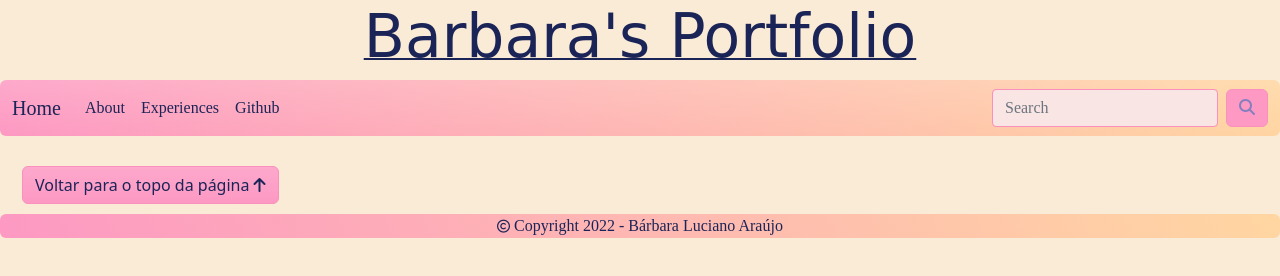
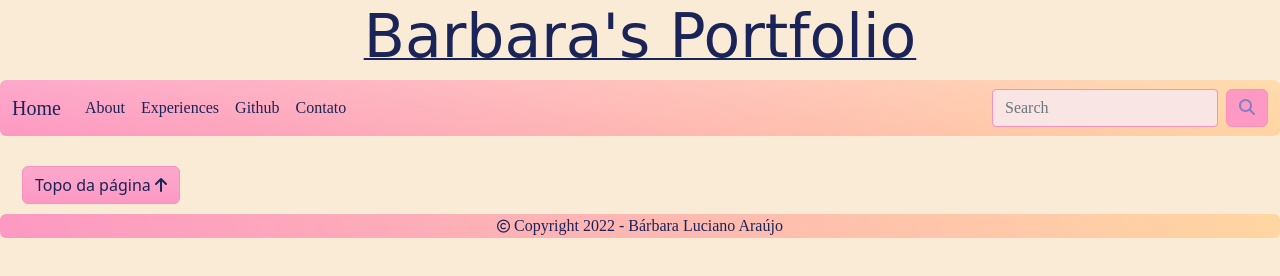
Before and after one commit to babi2707/MyPortfolio, a plain HTML site: page index.html in a window 1280 px wide. Drawn offline with nearby package versions, Linux system fonts and the light colour scheme; a web font is replaced by a local one.

Commit message:
organizing

```diff
--- a/index.html
+++ b/index.html
@@ -1,5 +1,6 @@
 <!DOCTYPE html>
 <html lang="en">
+
 <head>
     <meta charset="UTF-8">
     <meta http-equiv="X-UA-Compatible" content="IE=edge">
@@ -53,6 +54,9 @@
               <li class="nav-item">
                 <a id="a" class="nav-link" href="#github">Github</a>
               </li>
+              <li class="nav-item">
+                <a id="a" class="nav-link" href="#contato">Contato</a>
+              </li>
             </ul>
             <form class="d-flex">
               <input id="sbar" class="form-control me-2" type="search" placeholder="Search" aria-label="Search">
@@ -63,16 +67,18 @@
       </nav>
     </header>
 
+    <!------- final da pagina ------->
     <div class="row botao">
         <div class="col-12">
-            <button type="button" class="btn bg- bg-gradient"><a href="#home">Voltar para o topo da página <i
+            <button type="button" class="btn bg- bg-gradient"><a href="#home">Topo da página <i
                         class="fas fa-arrow-up"></i></a></button>
         </div>
     </div>
 
-      <footer class="container-fluid">
+    <!------- footer ------->
+    <footer class="container-fluid">
           <p> <i id="copyicon" class="far fa-copyright"></i> Copyright 2022 - Bárbara Luciano Araújo</p>
-      </footer>
+    </footer>
 
     <!------- bootstrap ------->
     <script src="https://cdn.jsdelivr.net/npm/@popperjs/core@2.9.2/dist/umd/popper.min.js" integrity="sha384-IQsoLXl5PILFhosVNubq5LC7Qb9DXgDA9i+tQ8Zj3iwWAwPtgFTxbJ8NT4GN1R8p" crossorigin="anonymous"></script>
--- a/style.css
+++ b/style.css
@@ -28,6 +28,7 @@ body {
 /*************** header ***************/
 
 header {
+    text-align: center;
     font-family:'Times New Roman', Times, serif;
     color:rgb(27, 36, 87)!;
     background-image: linear-gradient(-120deg, rgb(255, 214, 161), rgb(253, 153, 195));
```
